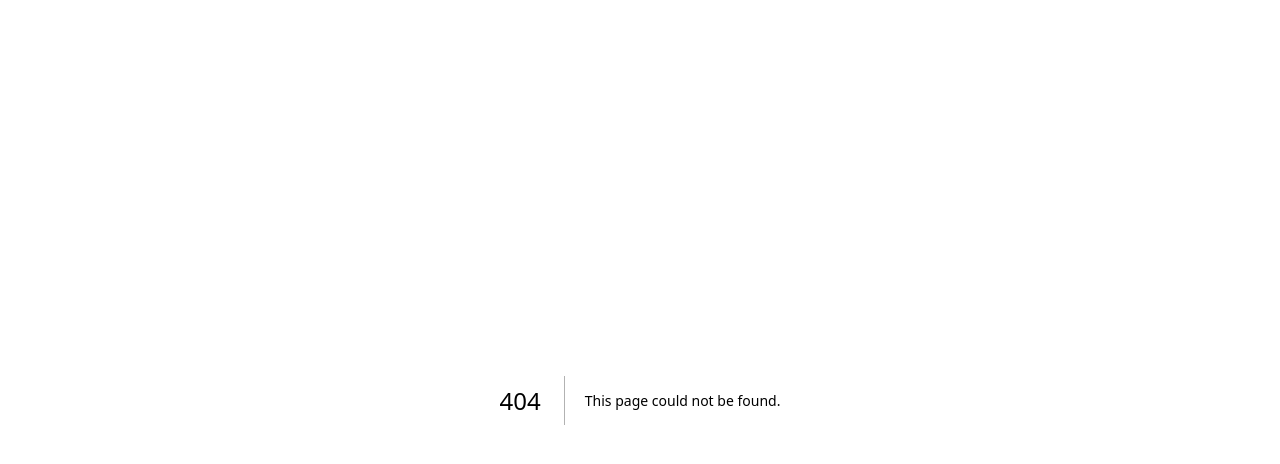
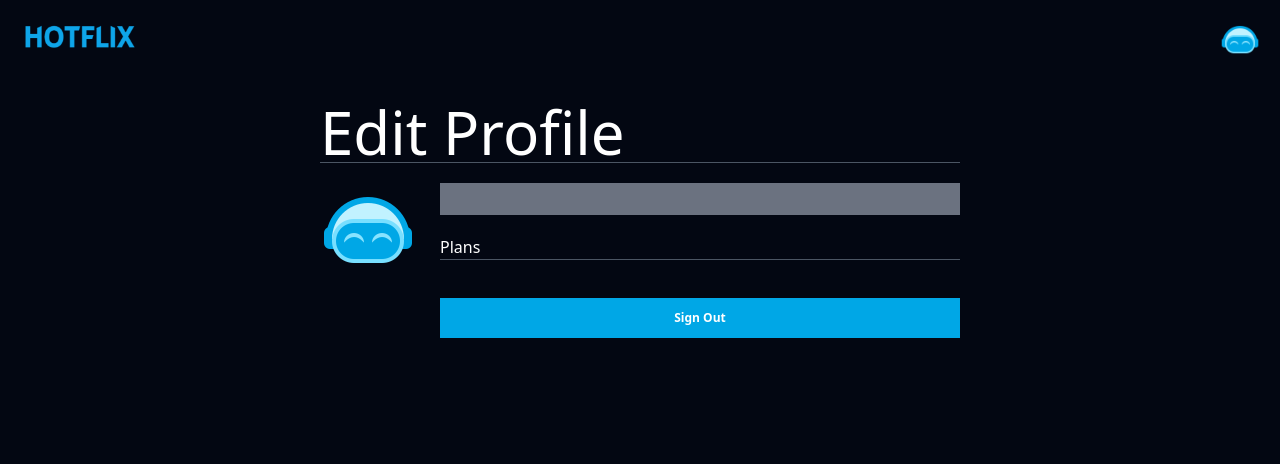
Before and after one commit to santajitpatra/hotflix, a Next.js app: page /profile in a window 1280 px wide. Before the commit this address had no page. Shown: the top 464 px of the page. Built offline with nearby package versions, Linux system fonts and the light colour scheme.

Commit message:
feat : Profile add
 Profile added

```diff
--- a/components/Navbar.jsx
+++ b/components/Navbar.jsx
@@ -1,7 +1,9 @@
 import React, { useEffect, useState } from "react";
+import { useRouter } from "next/router";
 
 const Navbar = () => {
   const [show, handleShow] = useState(false);
+  const router = useRouter();
 
   useEffect(() => {
     window.addEventListener("scroll", () => {
@@ -16,35 +18,26 @@ const Navbar = () => {
     };
   }, []);
 
+
   return (
     <div
       className={`flex justify-between p-5 w-full h-[60px] fixed top-0 z-[1] nav ${
         show && "nav_scroll"
       }`}
-
     >
       <img
-        className="w-[120px] object-contain fixed left-5"
+        onClick={() => router.push("/")}
+        className="w-[120px] object-contain fixed left-5 cursor-pointer"
         src="/hotflix.png"
         alt="Hotflix"
       />
-      <svg
-        xmlns="http://www.w3.org/2000/svg"
-        className="W-[30px] h-[30px] object-contain fixed right-5"
-        width="44"
-        height="44"
-        viewBox="0 0 24 24"
-        strokeWidth="1.5"
-        stroke="rgb(14,165,233)"
-        fill="none"
-        strokeLinecap="round"
-        strokeLinejoin="round"
-      >
-        <path stroke="none" d="M0 0h24v24H0z" fill="none" />
-        <circle cx="12" cy="12" r="9" />
-        <circle cx="12" cy="10" r="3" />
-        <path d="M6.168 18.849a4 4 0 0 1 3.832 -2.849h4a4 4 0 0 1 3.834 2.855" />
-      </svg>
+      <img
+        src={"profile.png"}
+        alt=""
+        onClick={() => router.push("/profile")}
+        className="W-[40px] h-[40px] object-contain fixed right-5 cursor-pointer"
+      />
+
     </div>
   );
 };
--- a/pages/index.js
+++ b/pages/index.js
@@ -9,6 +9,7 @@ import { onAuthStateChanged } from "firebase/auth";
 export default function Home() {
   const user = useSelector(selectUser);
   const dispatch = useDispatch();
+
   useEffect(() => {
     const unsubscribe = onAuthStateChanged(auth, (userAuth) => {
       if (userAuth) {
@@ -19,10 +20,12 @@ export default function Home() {
           })
         );
       } else {
-        dispatch(logout);
+        dispatch(logout());
       }
     });
+
     return unsubscribe;
-  }, []);
+  }, [dispatch]);
+
   return <div>{!user ? <Login /> : <Hotflix />}</div>;
 }
--- a/pages/login.jsx
+++ b/pages/login.jsx
@@ -1,10 +1,18 @@
+import { Footer } from "@/components";
 import SignUpScreen from "@/components/SignUpScreen";
+import { useRouter } from "next/router";
 import React, { useState } from "react";
 
 function Login() {
   const [signinBtn, setSigninBtn] = useState(false);
+    const router = useRouter();
+
   return (
-    <div className='relative h-full bg-[url("https://assets.nflxext.com/ffe/siteui/vlv3/b85863b0-0609-4dba-8fe8-d0370b25b9ee/fdf508c8-97d0-42fd-a6f9-9bef6bf96934/IN-en-20230731-popsignuptwoweeks-perspective_alpha_website_medium.jpg")] bg-no-repeat bg-center bg-cover'>
+    <div className="bg-gray-950">
+      <div
+        onClick={() => router.push("/")}
+        className='relative h-[700px] lg:h-full  bg-[url("https://assets.nflxext.com/ffe/siteui/vlv3/b85863b0-0609-4dba-8fe8-d0370b25b9ee/fdf508c8-97d0-42fd-a6f9-9bef6bf96934/IN-en-20230731-popsignuptwoweeks-perspective_alpha_website_medium.jpg")] bg-no-repeat bg-center bg-cover'
+      >
         <div>
           <img
             className="fixed left-0 object-contain p-5 w-40"
@@ -17,18 +25,20 @@ function Login() {
           >
             Sign In
           </button>
-        <div className="w-full z-[1] h-screen LOGN_BG" />
+          <div className="w-full z-[1] h-[700px] lg:h-screen LOGN_BG" />
         </div>
         <div className="absolute top-[30%] z-[1] text-white left-0 right-0  mx-auto text-center p-5">
           {signinBtn ? (
             <SignUpScreen />
           ) : (
-          <>
-            <h1 className="text-7xl">Unlimited movies, TV shows and more</h1>
-            <h2 className="text-3xl font-normal mb-8">
+            <div className="flex-grow">
+              <h1 className="text-4xl font-bold lg:text-7xl mb-4">
+                Unlimited movies, TV shows and more
+              </h1>
+              <h2 className="text-2xl lg:text-4xl font-normal mb-4">
                 Watch anywhere. Cancel anytime.
               </h2>
-            <h3 className="text-xl font-normal">
+              <h3 className="text-base lg:text-lg font-normal">
                 Ready to watch? Enter your email to create or restart your
                 membership.
               </h3>
@@ -47,9 +57,11 @@ function Login() {
                   </button>
                 </form>
               </div>
-          </>
+            </div>
           )}
         </div>
+      </div>
+      <Footer />
     </div>
   );
 }
--- /dev/null
+++ b/pages/profile.jsx
@@ -0,0 +1,45 @@
+import { Navbar } from "@/components";
+import { selectUser } from "@/features/userSlice";
+import { auth } from "@/firebase";
+import { useSelector } from "react-redux";
+import { signOut } from "firebase/auth";
+import { useRouter } from "next/router";
+
+const Profile = () => {
+  const user = useSelector(selectUser);
+  const router = useRouter();
+
+  return (
+    <div className="h-screen text-white bg-gray-950">
+      <Navbar />
+      <div className="flex flex-col w-1/2 mx-auto pt-[8%] max-w-[800px]">
+        <h2 className="text-6xl font-normal border-b-[1px] border-solid border-gray-600 mb-5 ">
+          Edit Profile
+        </h2>
+        <div className="flex">
+          <img
+            className="h-24"
+            src={"profile.png"}
+            alt=""
+          />
+          <div className="text-white ml-6 flex-[1]  ">
+            <h3 className="text-[15px] p-4 bg-gray-500 pl-5 ">{user?.email}</h3>
+            <div className="mt-5">
+              <h4 className="border-b-[1px] border-solid border-gray-600 mb-3">
+                Plans
+              </h4>
+              <button
+                className="py-3 px-5 text-xs mt-[5%] w-full text-white bg-[#00a7e6] font-semibold border-none cursor-pointer "
+                onClick={() => signOut(auth).then(() => router.push("/"))}
+              >
+                Sign Out
+              </button>
+            </div>
+          </div>
+        </div>
+      </div>
+    </div>
+  );
+};
+
+export default Profile;
```
Also changed, not shown: public/profile.png (added). Lines whose indentation alone changed are shown as unchanged.
